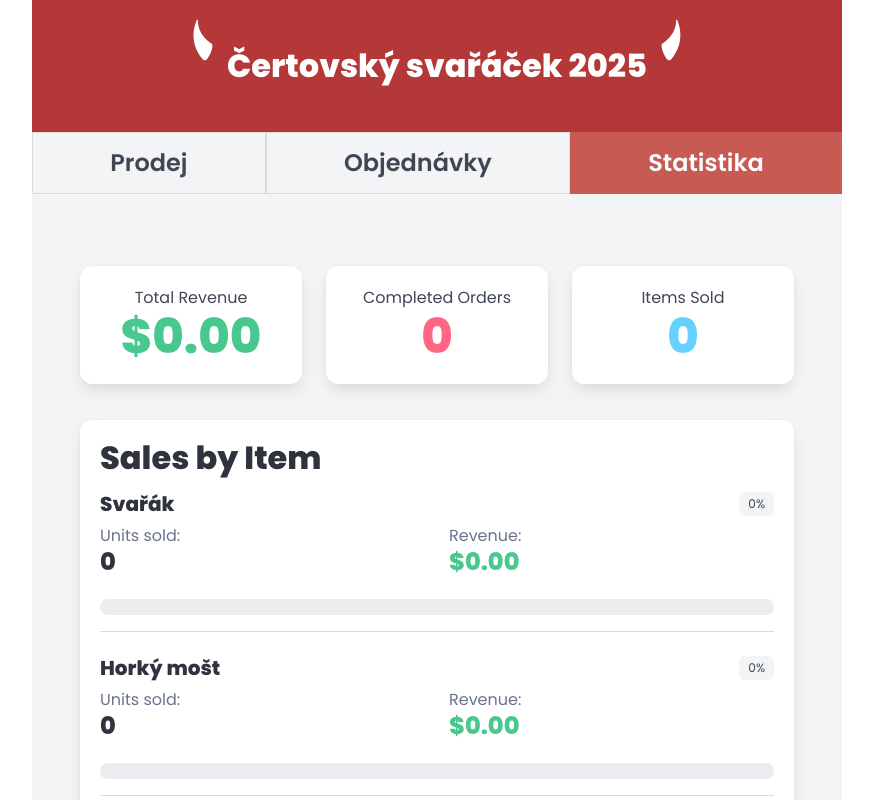
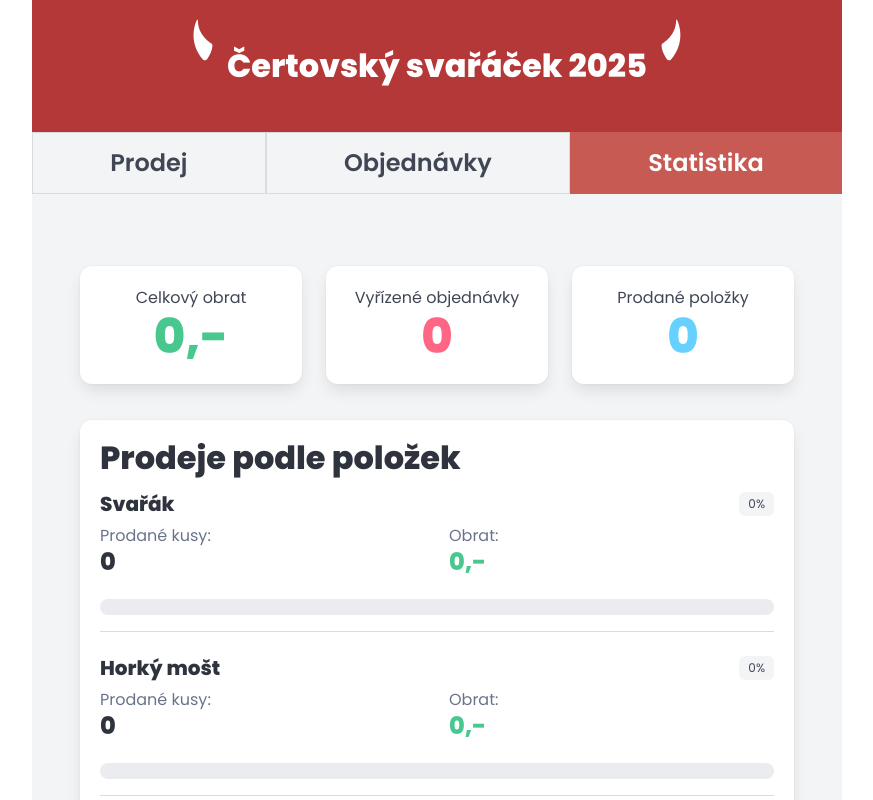
Before and after one commit to ondrejmuzik/point-of-sale, a React (Vite) app: page / in a window 1280 px wide. Both pictures are taken after a click on the link "Statistika". Shown: the top 800 px of the page, without its empty margins (203-1076 px from the left). Built offline with nearby package versions, Linux system fonts and the light colour scheme.

Commit message:
Remaining language check

```diff
--- a/src/components/StatisticsView.jsx
+++ b/src/components/StatisticsView.jsx
@@ -1,4 +1,3 @@
-import React from 'react';
 import { products } from '../constants/products';
 
 const StatisticsView = ({ orders }) => {
@@ -55,28 +54,28 @@ const StatisticsView = ({ orders }) => {
         <div className="columns mb-5">
           <div className="column">
             <div className="box has-text-centered">
-              <p className="heading">Total Revenue</p>
-              <p className="title is-1 has-text-success">${stats.totalRevenue.toFixed(2)}</p>
+              <p className="heading">Celkový obrat</p>
+              <p className="title is-1 has-text-success">{stats.totalRevenue.toFixed(0)},-</p>
             </div>
           </div>
 
           <div className="column">
             <div className="box has-text-centered">
-              <p className="heading">Completed Orders</p>
+              <p className="heading">Vyřízené objednávky</p>
               <p className="title is-1 has-text-danger">{stats.totalOrders}</p>
             </div>
           </div>
 
           <div className="column">
             <div className="box has-text-centered">
-              <p className="heading">Items Sold</p>
+              <p className="heading">Prodané položky</p>
               <p className="title is-1 has-text-info">{stats.totalItemsSold}</p>
             </div>
           </div>
         </div>
 
         <div className="box mb-5">
-          <h2 className="title is-3 mb-4">Sales by Item</h2>
+          <h2 className="title is-3 mb-4">Prodeje podle položek</h2>
           <div className="product-stats">
             {products.map(product => {
               const count = stats.itemsSold[product.name];
@@ -102,13 +101,13 @@ const StatisticsView = ({ orders }) => {
 
                   <div className="columns">
                     <div className="column">
-                      <p className="has-text-grey">Units sold:</p>
+                      <p className="has-text-grey">Prodané kusy:</p>
                       <p className="title is-4">{count}</p>
                     </div>
 
                     <div className="column">
-                      <p className="has-text-grey">Revenue:</p>
-                      <p className="title is-4 has-text-success">${revenue.toFixed(2)}</p>
+                      <p className="has-text-grey">Obrat:</p>
+                      <p className="title is-4 has-text-success">{revenue.toFixed(0)},-</p>
                     </div>
                   </div>
 
@@ -126,16 +125,16 @@ const StatisticsView = ({ orders }) => {
         </div>
 
         <div className="box">
-          <h2 className="title is-3 mb-4">Additional Metrics</h2>
+          <h2 className="title is-3 mb-4">Další statistiky</h2>
           <div className="columns">
             <div className="column">
-              <p className="has-text-grey mb-2">Average Order Value</p>
+              <p className="has-text-grey mb-2">Průměrná hodnota objednávky</p>
               <p className="title is-2">
-                ${stats.totalOrders > 0 ? (stats.totalRevenue / stats.totalOrders).toFixed(2) : '0.00'}
+                {stats.totalOrders > 0 ? (stats.totalRevenue / stats.totalOrders).toFixed(0) : '0'},-
               </p>
             </div>
             <div className="column">
-              <p className="has-text-grey mb-2">Avg Items per Order</p>
+              <p className="has-text-grey mb-2">Průměr položek na objednávku</p>
               <p className="title is-2">
                 {stats.totalOrders > 0 ? (stats.totalItemsSold / stats.totalOrders).toFixed(1) : '0'}
               </p>
@@ -145,8 +144,8 @@ const StatisticsView = ({ orders }) => {
 
         {stats.totalOrders === 0 && (
           <div className="notification is-warning mt-5">
-            <p className="has-text-weight-semibold">No completed orders yet</p>
-            <p>Statistics will appear here once you complete some orders.</p>
+            <p className="has-text-weight-semibold">Zatím žádné vyřízené objednávky</p>
+            <p>Statistiky se zobrazí po vyřízení objednávek.</p>
           </div>
         )}
       </div>
```
Also changed, not shown: 1 other file (tests, documents, lock files or other folders).
